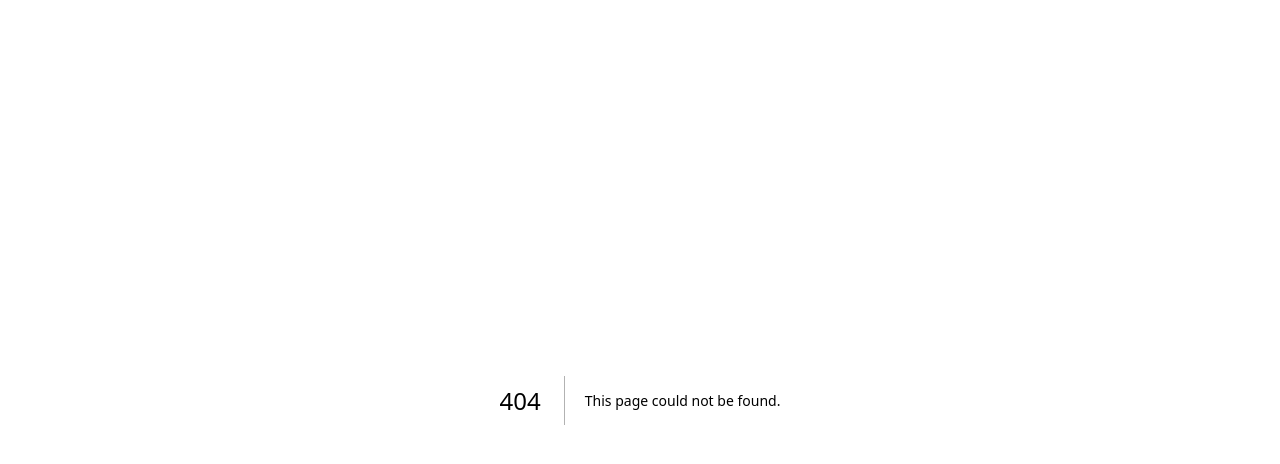
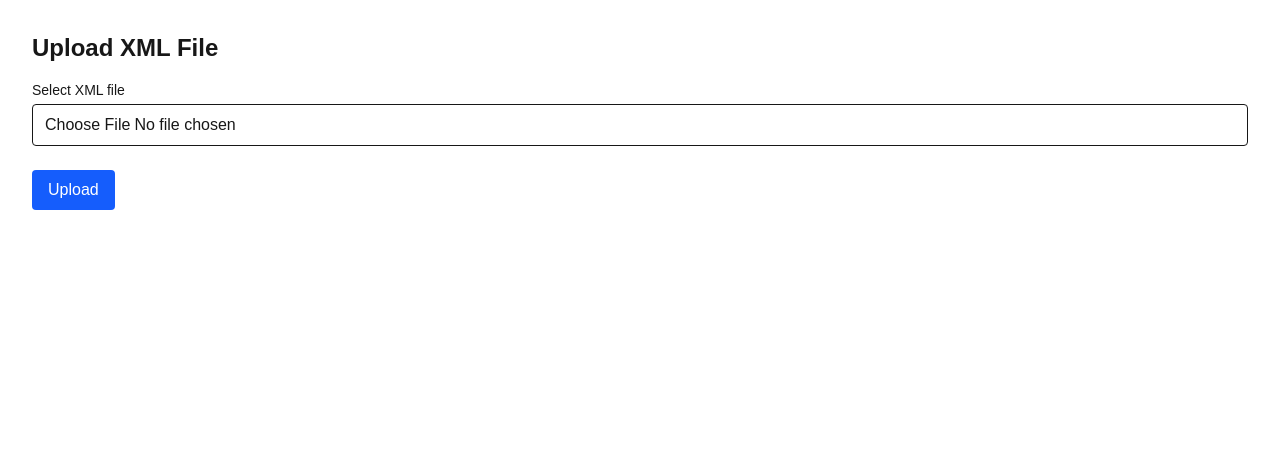
Before and after one commit to meghanadj/parcelDeliveryFE, a Next.js app: page /upload-file in a window 1280 px wide. Before the commit this address had no page. Shown: the top 464 px of the page. Built offline with nearby package versions, Linux system fonts and the light colour scheme.

Commit message:
upload page redirect works

```diff
--- a/app/page.tsx
+++ b/app/page.tsx
@@ -1,6 +1,7 @@
 "use client";
 
 import React, { useEffect, useState } from "react";
+import Link from "next/link";
 import { OrderDTO } from "../lib/apiTypes";
 import { defaultClient } from "../lib/apiClient";
 
@@ -49,7 +50,12 @@ export default function Home() {
 
   return (
     <main className="p-8">
-      <h1 className="text-2xl font-semibold mb-4">Orders</h1>
+      <div className="flex justify-between items-center mb-4">
+        <h1 className="text-2xl font-semibold">Orders</h1>
+        <Link href="/upload-file">
+          <button className="bg-blue-600 text-white px-4 py-2 rounded">Upload XML File</button>
+        </Link>
+      </div>
 
       <nav className="mb-6 flex gap-2">
         <button
@@ -92,7 +98,7 @@ export default function Home() {
                     <ul className="mt-3 ml-4 list-disc">
                       {order.parcels.map((p, i) => (
                         <li key={i}>
-                          {p.recipientName ?? "Recipient"} — {p.weight ?? "—"} kg — ${p.value ?? "—"} — Dept {p.department}
+                          {p.recipientName ?? "Reciπpient"} — {p.weight ?? "—"} kg — ${p.value ?? "—"} — Dept {p.department}
                         </li>
                       ))}
                     </ul>
--- /dev/null
+++ b/app/upload-file/page.tsx
@@ -0,0 +1,66 @@
+"use client";
+
+import React, { useState } from "react";
+// ...existing code...
+
+export default function UploadFilePage() {
+  const [file, setFile] = useState<File | null>(null);
+  const [error, setError] = useState<string | null>(null);
+  const [success, setSuccess] = useState<boolean>(false);
+
+  const handleFileChange = (e: React.ChangeEvent<HTMLInputElement>) => {
+    const selectedFile = e.target.files?.[0];
+    if (selectedFile && selectedFile.type === "application/xml") {
+      setFile(selectedFile);
+      setError(null);
+    } else {
+      setError("Please upload a valid XML file.");
+    }
+  };
+
+  const handleSubmit = async (e: React.FormEvent) => {
+    e.preventDefault();
+    if (!file) return;
+
+    const formData = new FormData();
+    formData.append("file", file);
+
+    try {
+      const res = await fetch("/api/upload", {
+        method: "POST",
+        body: formData,
+      });
+      if (res.ok) {
+        setSuccess(true);
+        setError(null);
+        setFile(null);
+      } else {
+        setError("Error uploading file.");
+        setSuccess(false);
+      }
+    } catch (err) {
+      setError("Error uploading file.");
+      setSuccess(false);
+    }
+  };
+
+  return (
+    <main className="p-8">
+      <h1 className="text-2xl font-semibold mb-4">Upload XML File</h1>
+      <form onSubmit={handleSubmit} className="space-y-6">
+        <div>
+          <label className="block text-sm font-medium">Select XML file</label>
+          <input
+            type="file"
+            accept=".xml"
+            onChange={handleFileChange}
+            className="mt-1 block w-full rounded border px-3 py-2"
+          />
+          {error && <p className="text-red-500 text-sm mt-1">{error}</p>}
+          {success && <p className="text-green-600 text-sm mt-1">File uploaded successfully!</p>}
+        </div>
+        <button type="submit" className="bg-blue-600 text-white px-4 py-2 rounded">Upload</button>
+      </form>
+    </main>
+  );
+}
```
